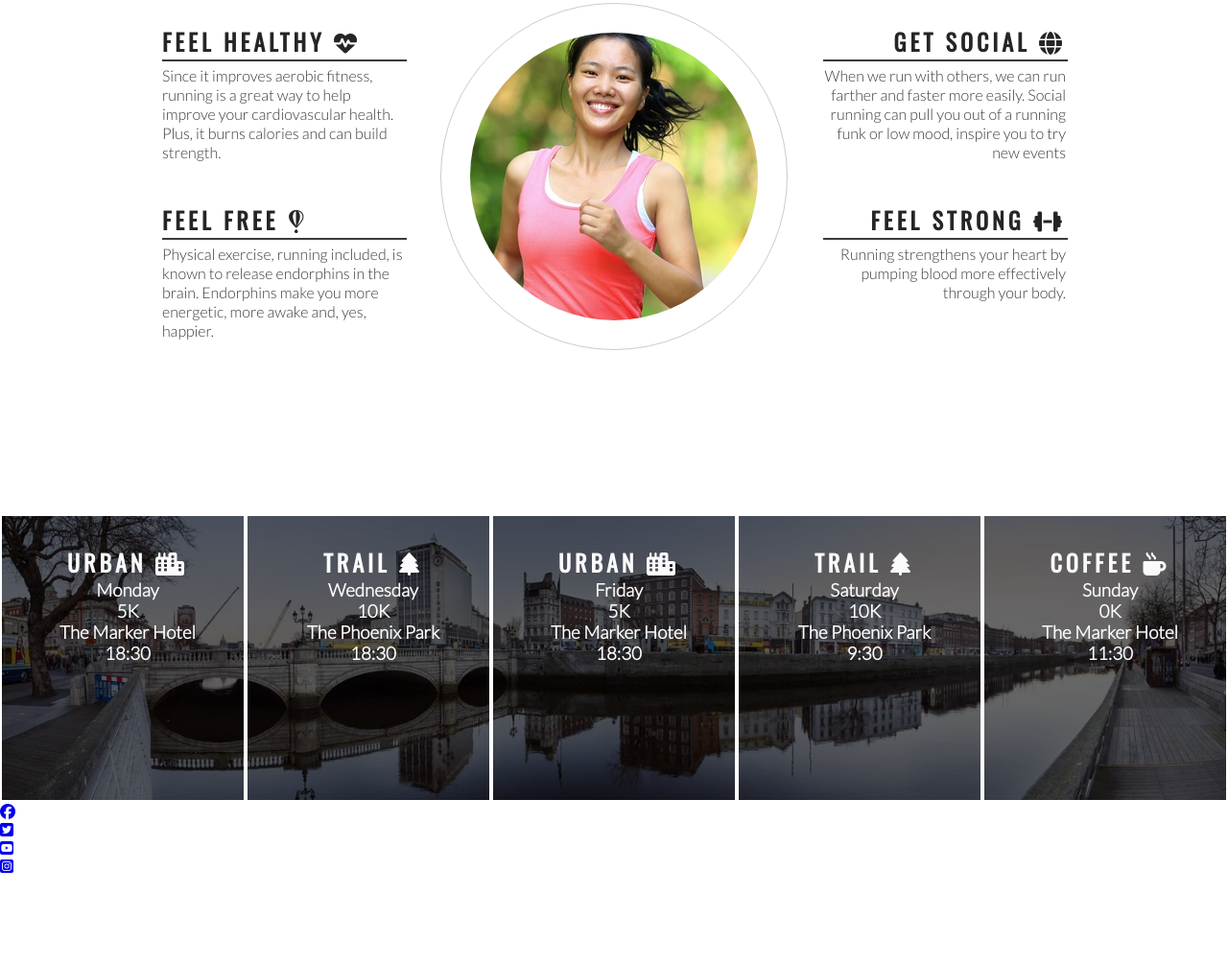
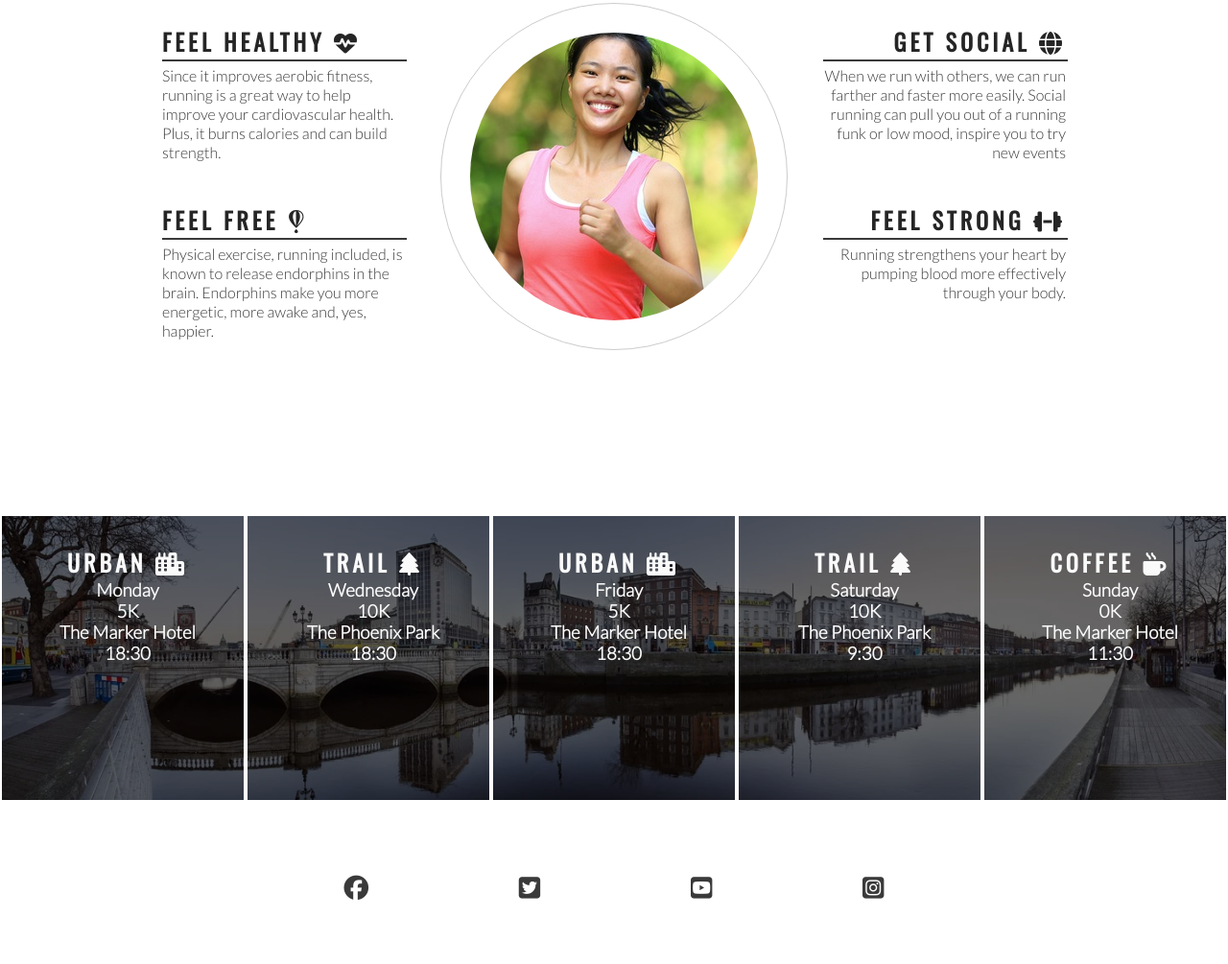
Before and after one commit to kharriiTD/love_running, a plain HTML site: page index.html in a window 1280 px wide. Shown: the part 759-1764 px from the top of the page at 96% size. Before the commit the page ends 1671 px from the top, so only its background shows below. Drawn offline with nearby package versions, Linux system fonts and the light colour scheme.

Commit message:
add style to footer social media icons

```diff
--- a/assets/css/style.css
+++ b/assets/css/style.css
@@ -214,3 +214,24 @@
 #times h2 {
     color: #fafafa;
 }
+
+/* footer */
+
+footer {
+    height: 150px;
+}
+
+.social-networks {
+    text-align: center;
+}
+
+.social-networks li {
+    display: inline;
+}
+
+.social-networks i {
+    font-size: 160%;
+    margin: 1%;
+    padding: 5%;
+    color: #3a3a3a;
+}
--- a/index.html
+++ b/index.html
@@ -115,30 +115,26 @@
         </div>
     </section>
     <footer>
-        <ul>
+        <ul class="social-networks">
             <li>
                 <a href="https://facebook.com" target="_blank" rel="noopener"
                  aria-label="visist our Facebook page (opens in a new tab)"><i class="fa-brands fa-facebook"></i></a>
             </li>
-        </ul>
-        <ul>
             <li>
                 <a href="https://twitter.com" target="_blank" rel="noopener"
                 aria-label="visist our twitter page (opens in a new tab)"><i class="fa-brands fa-twitter-square"></i></a>
             </li>
-        </ul>
-        <ul>
             <li>
                 <a href="https://youtube.com" target="_blank" rel="noopener"
                 aria-label="visist our youtube page (opens in a new tab)"><i class="fa-brands fa-youtube-square"></i></a>
             </li>
-        </ul>
-        <ul>
             <li>
                 <a href="https://instagram.com" target="_blank" rel="noopener"
                 aria-label="visist our instagram page (opens in a new tab)"><i class="fa-brands fa-instagram-square"></i></a>
             </li>
         </ul>
+
+
     </footer>
 
     <!-- font awesome script -->
```
